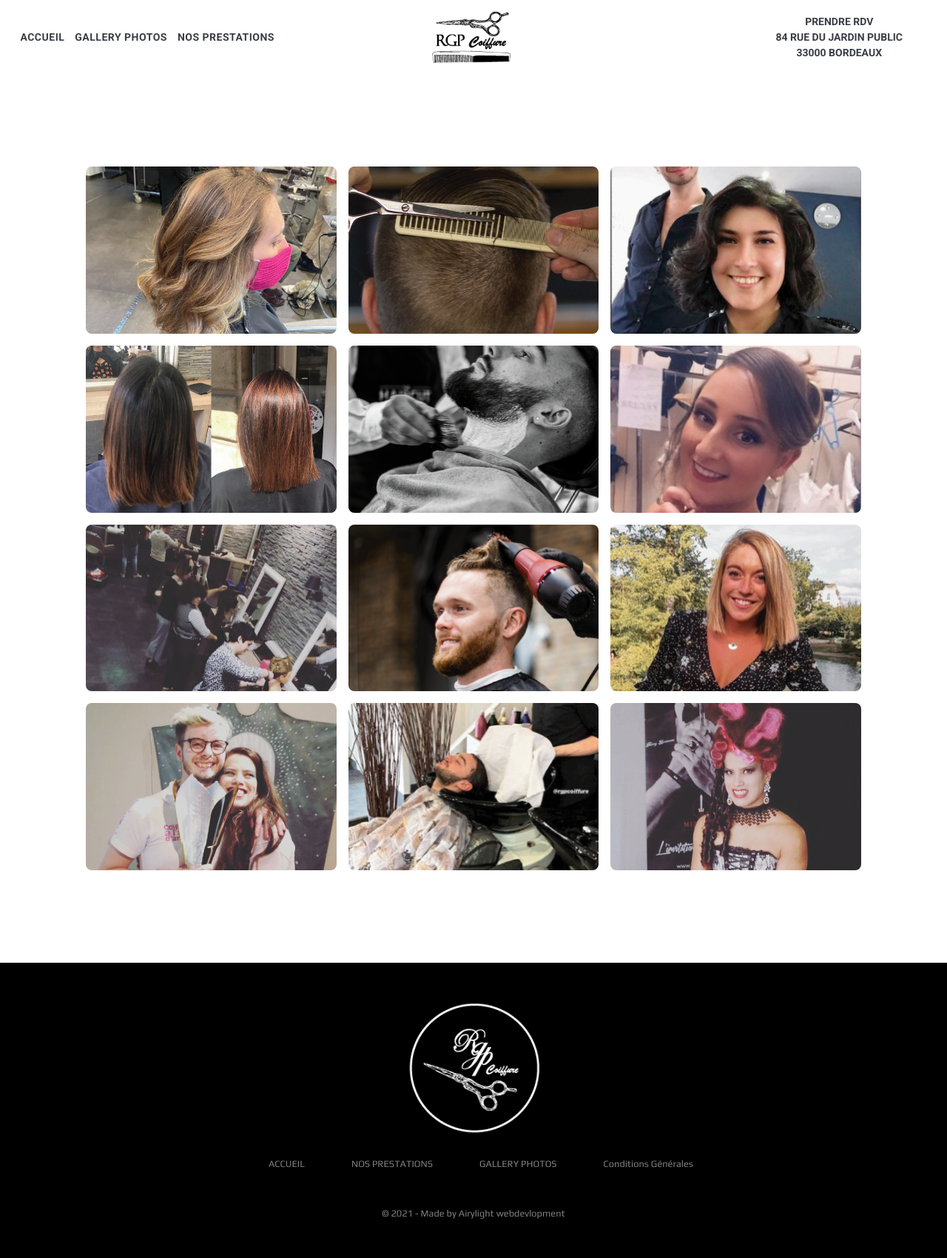
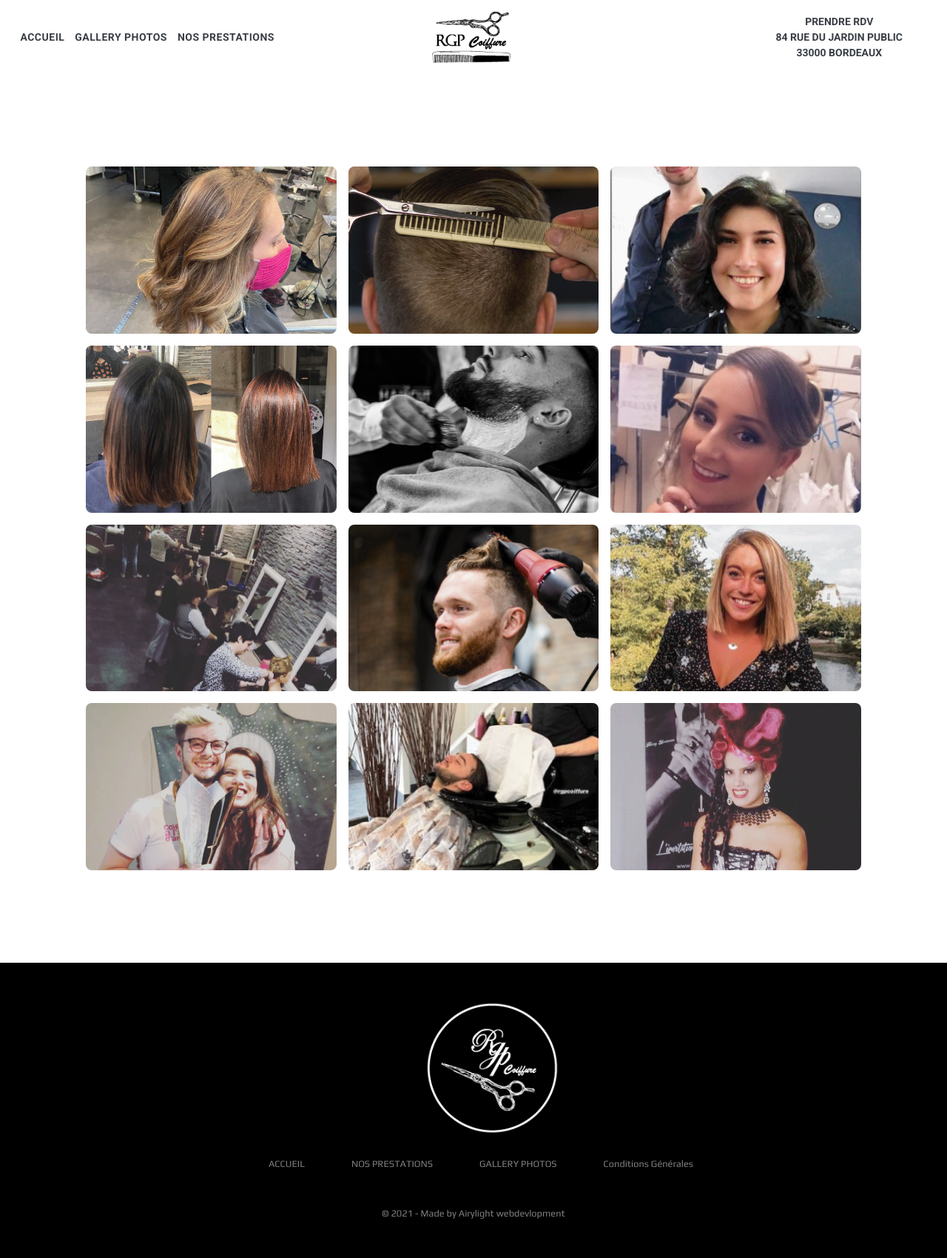
Before and after one commit to IsmaelSANE/rgp-coiffure, a Jekyll site: the page built from _pages/about.md, in a window 1280 px wide. Shown: the whole page at 74% size. Built offline with Jekyll 4.4.1, drawn with Linux system fonts in a browser that asks for light colours; nearby versions of some CDN libraries.

```diff
--- a/_includes/footer.html
+++ b/_includes/footer.html
@@ -27,7 +27,7 @@
 <footer>
   <div class="footer container-fluid">
     <div class="row justify-content-center">
-      <div class="col-2">
+      <div class="col-12 col-md-2 ml-5">
         <a href="">
           <img class="logo__image" src="{{ site.baseurl }}/images/rgp-coiffure-logo-footer.png" alt="{{ site.data.settings.title }}">
         </a>
```
